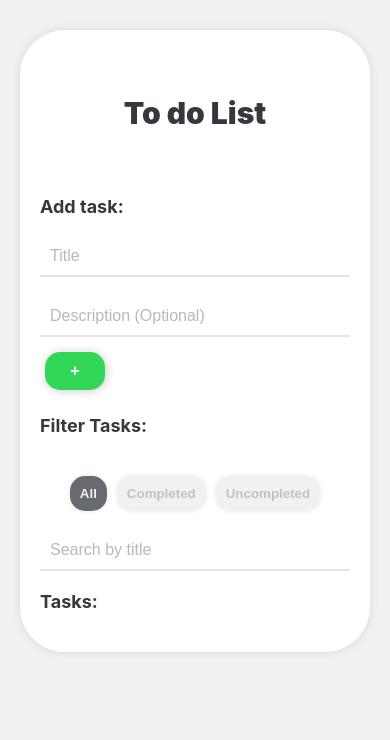
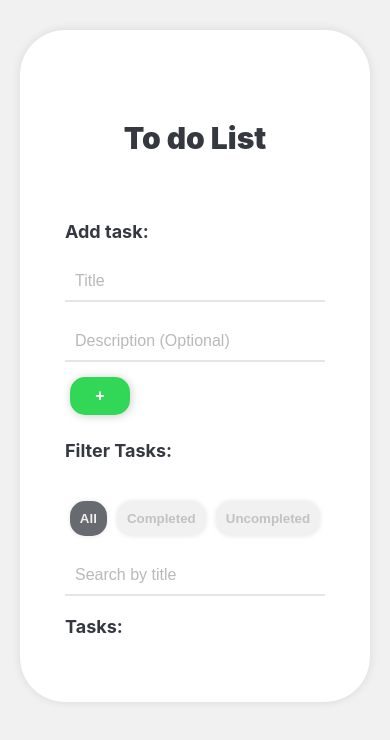
Before and after one commit to Lucasasdev/to-do-list, a React (Create React App) app: page / in a window 390 px wide. Shown: the top 740 px of the page. Built offline with nearby package versions, Linux system fonts and the light colour scheme.

Commit message:
fix: ajust app padding

```diff
--- a/src/App.css
+++ b/src/App.css
@@ -3,7 +3,7 @@
   min-height: 300px;
   margin: 30px auto;
   border-radius: 45px;
-  padding: 20px;
+  padding: 45px;
   box-shadow: 0px 0px 10px rgba(0, 0, 0, 0.1);
   background-color: #ffffff;
 }
@@ -57,7 +57,7 @@
     min-height: 300px;
     margin: 30px 20px;
     border-radius: 45px;
-    padding: 20px;
+    padding: 45px;
     box-shadow: 0px 0px 10px rgba(0, 0, 0, 0.1);
     background-color: #ffffff;
   }
```
